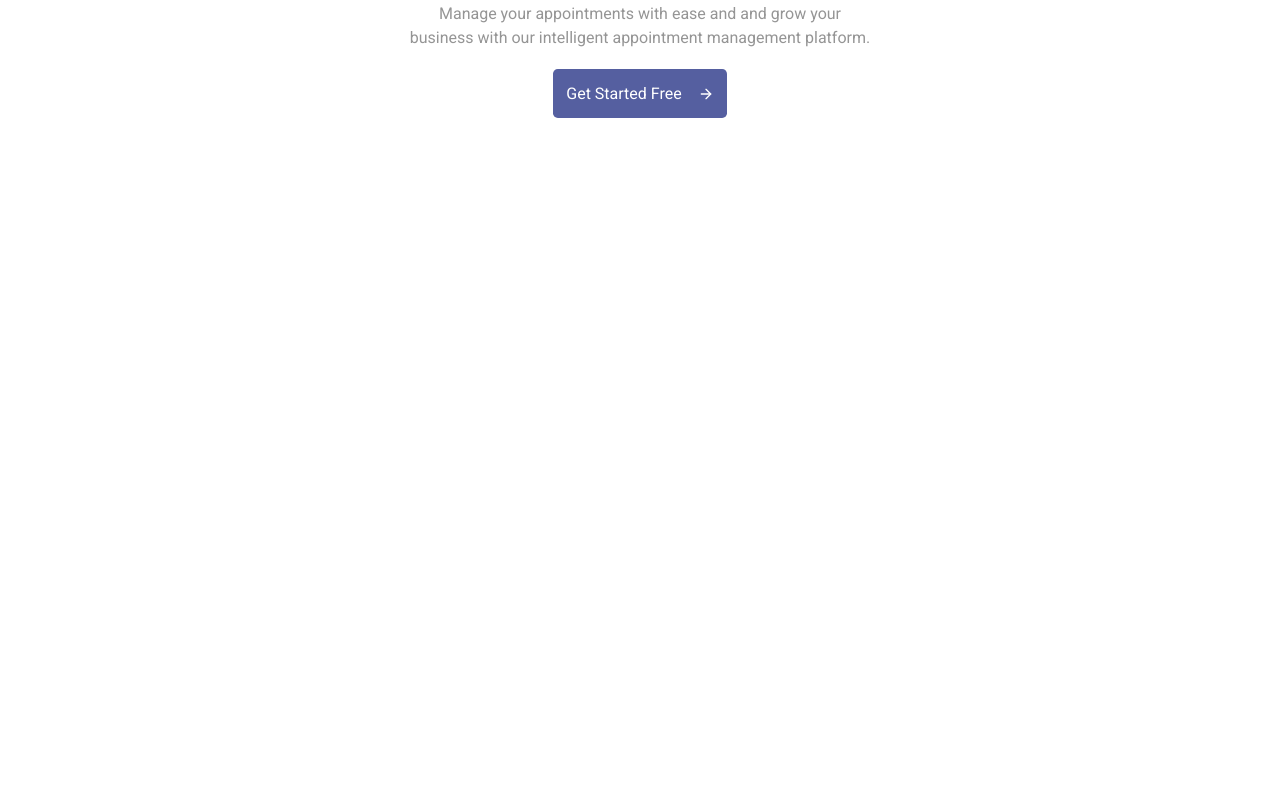
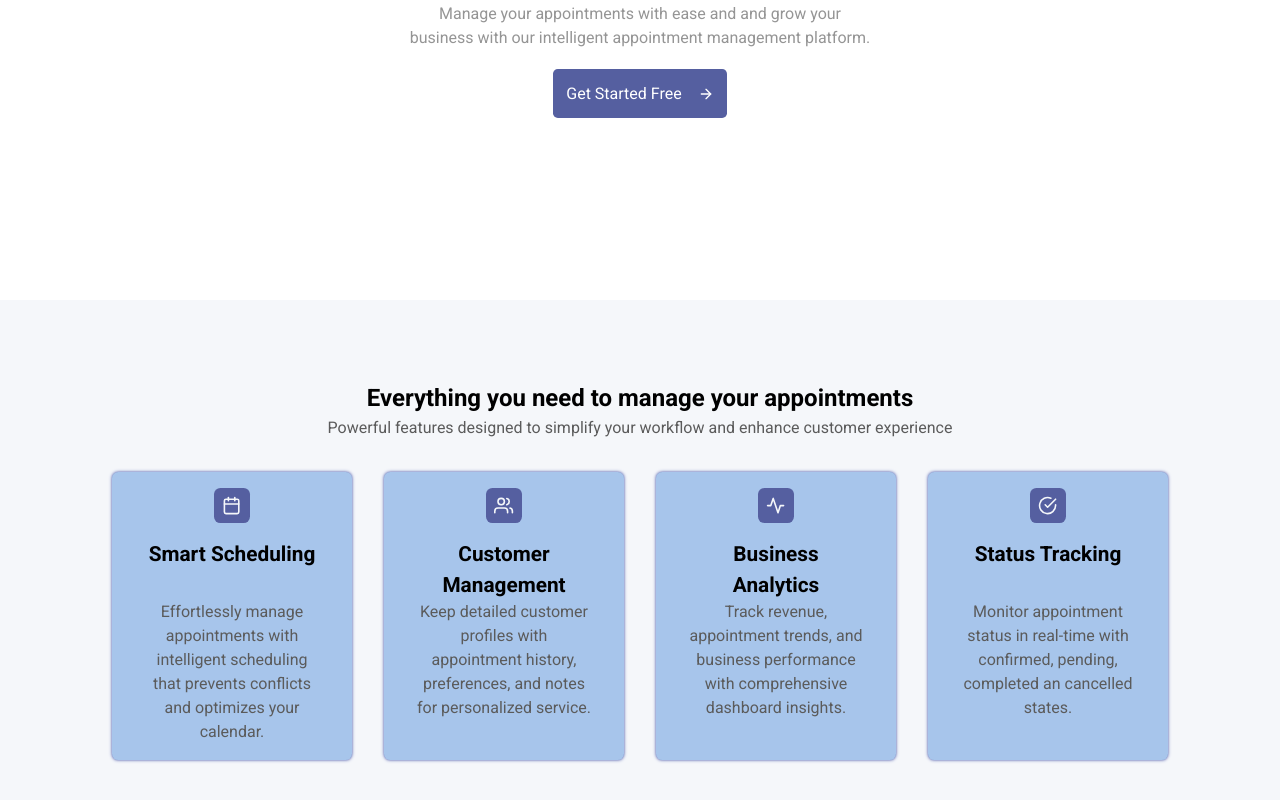
Before and after one commit to gedadev/appointment-manager, a React (Vite) app in the folder frontend/: page / in a window 1280 px wide. Shown: the part 524-1324 px from the top of the page. Before the commit the page ends 824 px from the top, so only its background shows below. Built offline with nearby package versions, Linux system fonts and the light colour scheme.

Commit message:
Add FeaturesSection component to Home page with feature highlights and corresponding styles

```diff
--- a/frontend/src/pages/Home.jsx
+++ b/frontend/src/pages/Home.jsx
@@ -1,6 +1,12 @@
 import "../styles/Home.css";
 import { Navbar } from "../components/Navbar";
-import { FiArrowRight } from "react-icons/fi";
+import {
+  FiActivity,
+  FiArrowRight,
+  FiCalendar,
+  FiCheckCircle,
+  FiUsers,
+} from "react-icons/fi";
 import { Link } from "react-router-dom";
 
 export function Home() {
@@ -10,6 +16,7 @@ export function Home() {
         <Navbar />
       </header>
       <HeroSection />
+      <FeaturesSection />
     </main>
   );
 }
@@ -35,3 +42,56 @@ const HeroSection = () => {
     </section>
   );
 };
+
+const FeaturesSection = () => {
+  const featureData = [
+    {
+      icon: <FiCalendar />,
+      title: "Smart Scheduling",
+      content:
+        "Effortlessly manage appointments with intelligent scheduling that prevents conflicts and optimizes your calendar.",
+    },
+    {
+      icon: <FiUsers />,
+      title: "Customer Management",
+      content:
+        "Keep detailed customer profiles with appointment history, preferences, and notes for personalized service.",
+    },
+    {
+      icon: <FiActivity />,
+      title: "Business Analytics",
+      content:
+        "Track revenue, appointment trends, and business performance with comprehensive dashboard insights.",
+    },
+    {
+      icon: <FiCheckCircle />,
+      title: "Status Tracking",
+      content:
+        "Monitor appointment status in real-time with confirmed, pending, completed an cancelled states.",
+    },
+  ];
+  return (
+    <section className="features-section">
+      <div className="features-intro">
+        <h1>Everything you need to manage your appointments</h1>
+        <p>
+          Powerful features designed to simplify your workflow and enhance
+          customer experience
+        </p>
+      </div>
+      <div className="features-cards-container">
+        {featureData.map((feature) => (
+          <div className="feature-card">
+            <div className="card-header">
+              <span>{feature.icon}</span>
+              <h2>{feature.title}</h2>
+            </div>
+            <div className="card-content">
+              <p>{feature.content}</p>
+            </div>
+          </div>
+        ))}
+      </div>
+    </section>
+  );
+};
--- a/frontend/src/styles/Home.css
+++ b/frontend/src/styles/Home.css
@@ -176,6 +176,67 @@ header {
   border-radius: 0.3rem;
 }
 
+.features-section {
+  min-width: 100%;
+  display: flex;
+  flex-direction: column;
+  align-items: center;
+  gap: 2rem;
+  background-color: var(--gray);
+  padding: 5rem 0.5rem;
+}
+
+.features-section p {
+  color: rgb(91, 91, 91);
+}
+
+.features-intro {
+  width: min(50rem, 100%);
+  text-align: center;
+}
+
+.features-cards-container {
+  display: flex;
+  gap: 2rem;
+  width: min(80rem, 100%);
+  flex-wrap: wrap;
+  justify-content: center;
+}
+
+.feature-card {
+  background-color: var(--second);
+  padding: 1rem 2rem;
+  border-radius: 0.4rem;
+  width: min(15rem, 100%);
+  box-shadow: 0px 0px 0.2rem 0 var(--accent);
+}
+
+.feature-card .card-header {
+  height: 6rem;
+  text-align: center;
+  display: flex;
+  flex-direction: column;
+  align-items: center;
+  gap: 1rem;
+  margin-bottom: 1rem;
+}
+
+.feature-card .card-header > span {
+  font-size: 1.2rem;
+  background-color: var(--accent-alt);
+  color: var(--gray);
+  padding: 0.5rem;
+  border-radius: 0.4rem;
+}
+
+.feature-card .card-header > h2 {
+  font-size: 1.3rem;
+}
+
+.feature-card .card-content {
+  text-align: center;
+}
+
 @media (width <= 40rem) {
   .hero-content h1 {
     font-size: 2.5rem;
@@ -184,4 +245,8 @@ header {
   .hero-content p {
     font-size: 0.9rem;
   }
+
+  .feature-card {
+    width: 100%;
+  }
 }
```
